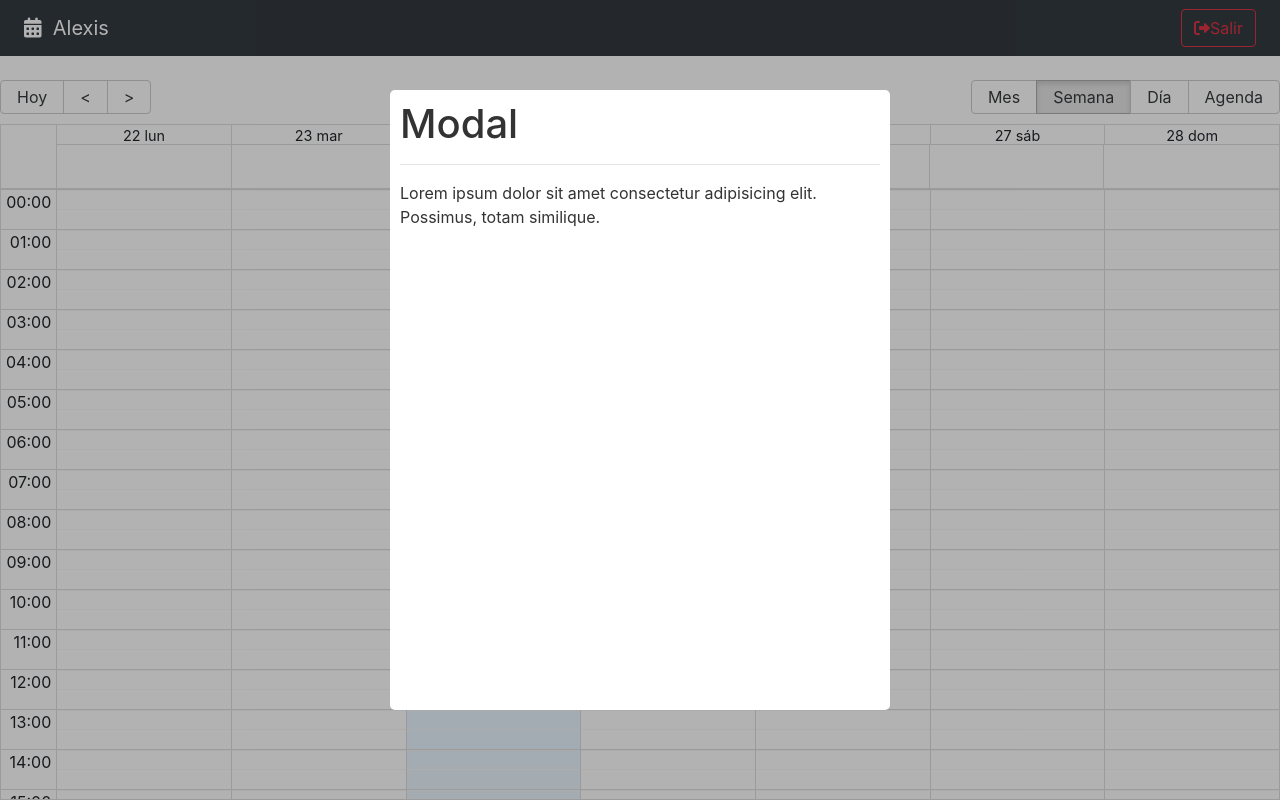
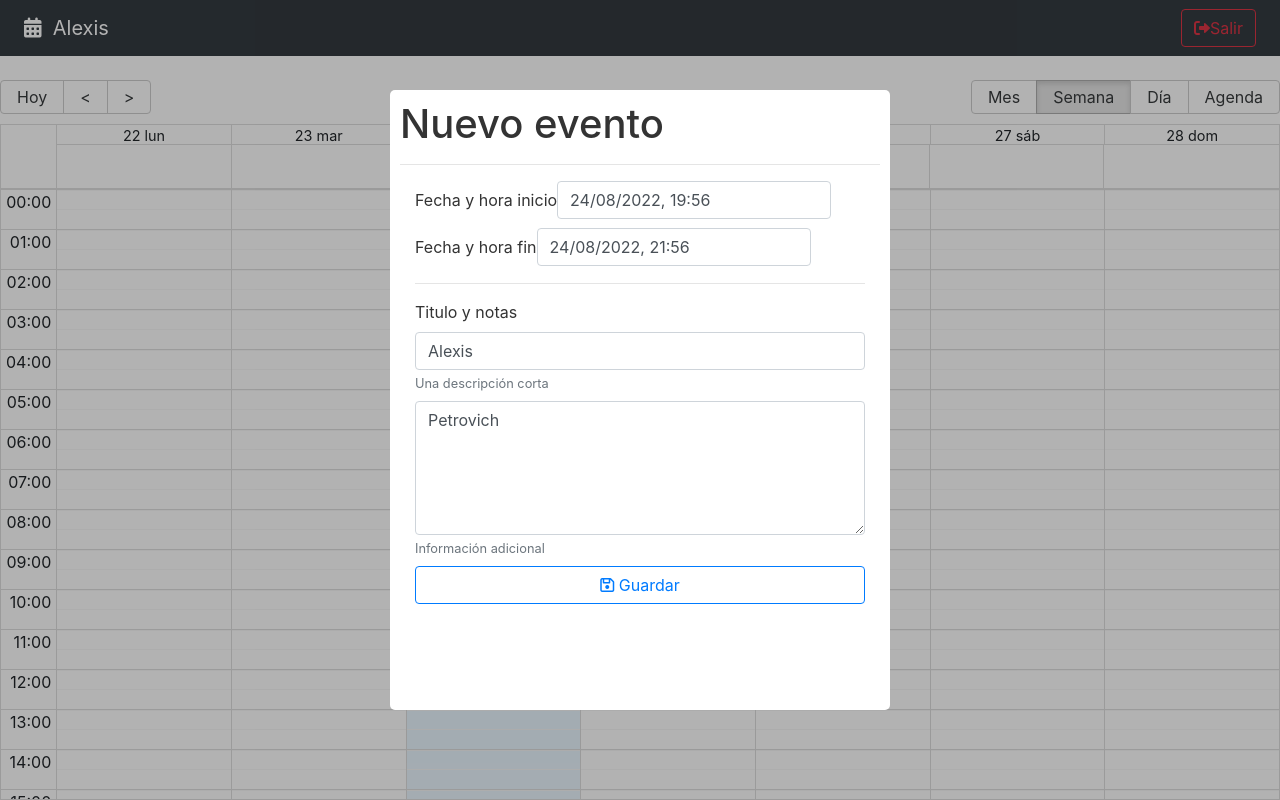
Before and after one commit to AlPetrovich/Calendar-MERN, a React (Vite) app: page / in a window 1280 px wide. Built offline with nearby package versions, Linux system fonts and the light colour scheme.

Commit message:
[add] datepicker y validaciones de form

```diff
--- a/package.json
+++ b/package.json
@@ -12,9 +12,11 @@
     "date-fns": "^2.29.2",
     "react": "^18.2.0",
     "react-big-calendar": "^1.5.0",
+    "react-datepicker": "^4.8.0",
     "react-dom": "^18.2.0",
     "react-modal": "^3.15.1",
-    "react-router-dom": "^6.3.0"
+    "react-router-dom": "^6.3.0",
+    "sweetalert2": "^11.4.29"
   },
   "devDependencies": {
     "@types/react": "^18.0.17",
--- a/src/calendar/components/CalendarModal.jsx
+++ b/src/calendar/components/CalendarModal.jsx
@@ -1,41 +1,168 @@
-import { useState } from "react";
-import Modal from "react-modal"
+import { useMemo, useState } from "react";
+import { addHours, differenceInSeconds } from "date-fns";
 
+import Swal from "sweetalert2";
+import 'sweetalert2/dist/sweetalert2.min.css';
+
+import Modal from "react-modal";
+
+import DatePicker, { registerLocale } from "react-datepicker";
+import "react-datepicker/dist/react-datepicker.css";
+
+import es from 'date-fns/locale/es';
+
+registerLocale('es', es);
 
 const customStyles = {
   content: {
-      top: '50%',
-      left: '50%',
-      right: 'auto',
-      bottom: 'auto',
-      marginRight: '-50%',
-      transform: 'translate(-50%, -50%)',
+    top: "50%",
+    left: "50%",
+    right: "auto",
+    bottom: "auto",
+    marginRight: "-50%",
+    transform: "translate(-50%, -50%)",
   },
 };
 
-Modal.setAppElement('#root'); //Ayuda a sobreponer ante todo
+Modal.setAppElement("#root"); //Ayuda a sobreponer ante todo
 
 export const CalendarModal = () => {
 
   const [isOpen, setIsOpen] = useState(true);
+  const [formSubmitted, setFormSubmitted] = useState(false);
+
+  const [formValues, setFormValues] = useState({
+    title: "Alexis",
+    notes: "Petrovich",
+    start: new Date(),
+    end: addHours(new Date(), 2),
+  });
+
+  // valor que se memoriza si el titulo o el formSubmitted cambian
+    const titleClass = useMemo(() =>{
+        if( !formSubmitted) return '';
+
+        return formValues.title.length > 0 ? '' : 'is-invalid';
+
+    }, [formValues.title, formSubmitted])
+
+  const onInputChange = (e) => {
+    setFormValues({
+      ...formValues,
+      [e.target.name]: e.target.value,
+    });
+  }
+
+  //changing es el start o end
+  const onDateChange = (event, changing) => {
+    setFormValues({
+      ...formValues,
+      [changing]: event,
+    });
+  }
 
   const onCloseModal = () => {
     console.log("cerrando modal");
     setIsOpen(false);
+  };
+
+  const onSubmit = (e) => {
+    e.preventDefault();
+    setFormSubmitted(true);
+
+    //la diferencia no debe ser negativa o si es NaN
+    const difference = differenceInSeconds(formValues.end, formValues.start);
+    if( isNaN( difference) || difference < 0){
+        Swal.fire('Fechas incorrectas','Revisar las fechas ingresadas','error');
+        return;
+    }
+
+    if(formValues.title.length <= 0) return;
+
+    console.log(formValues);
+
+    //TODO
+    // cerrar modal
+    // remover error en pantalla
+
   }
 
   return (
     <Modal
-        isOpen={ isOpen }
-        onRequestClose={ onCloseModal }
+      isOpen={isOpen}
+      onRequestClose={onCloseModal}
       style={customStyles}
       className="modal"
       overlayClassName="modal-fondo"
-        closeTimeoutMS={ 200 }
+      closeTimeoutMS={200}
     >
-        <h1>Modal</h1>
+      <h1> Nuevo evento </h1>
       <hr />
-        <p>Lorem ipsum dolor sit amet consectetur adipisicing elit. Possimus, totam similique.</p>
+      <form className="container" onSubmit={ onSubmit }>
+        <div className="form-group mb-2">
+          <label>Fecha y hora inicio</label>
+          <DatePicker
+            selected={formValues.start}
+            onChange={ (event) => onDateChange(event, "start") }
+            className="form-control"
+            dateFormat="Pp"
+            showTimeSelect
+            locale="es"
+            timeCaption="Hora"
+          />
+        </div>
+
+        <div className="form-group mb-2">
+          <label>Fecha y hora fin</label>
+          <DatePicker
+            minDate={ formValues.start }
+            selected={formValues.end}
+            onChange={ (event) => onDateChange(event, "end") }
+            className="form-control"
+            dateFormat="Pp"
+            showTimeSelect
+            locale="es"
+            timeCaption="Hora"
+          />
+        </div>
+
+        <hr />
+        <div className="form-group mb-2">
+          <label>Titulo y notas</label>
+          <input
+            type="text"
+            className={`form-control ${ titleClass }`}
+            placeholder="Título del evento"
+            name="title"
+            autoComplete="off"
+            value={formValues.title}
+            onChange={onInputChange}
+          />
+          <small id="emailHelp" className="form-text text-muted">
+            Una descripción corta
+          </small>
+        </div>
+
+        <div className="form-group mb-2">
+          <textarea
+            type="text"
+            className="form-control"
+            placeholder="Notas"
+            rows="5"
+            name="notes"
+            value={formValues.notes}
+            onChange={onInputChange}
+          ></textarea>
+          <small id="emailHelp" className="form-text text-muted">
+            Información adicional
+          </small>
+        </div>
+
+        <button type="submit" className="btn btn-outline-primary btn-block">
+          <i className="far fa-save"></i>
+          <span> Guardar</span>
+        </button>
+      </form>
     </Modal>
-  )
-}
+  );
+};
```
Also changed, not shown: 1 other file (tests, documents, lock files or other folders). Lines whose indentation alone changed are shown as unchanged.
